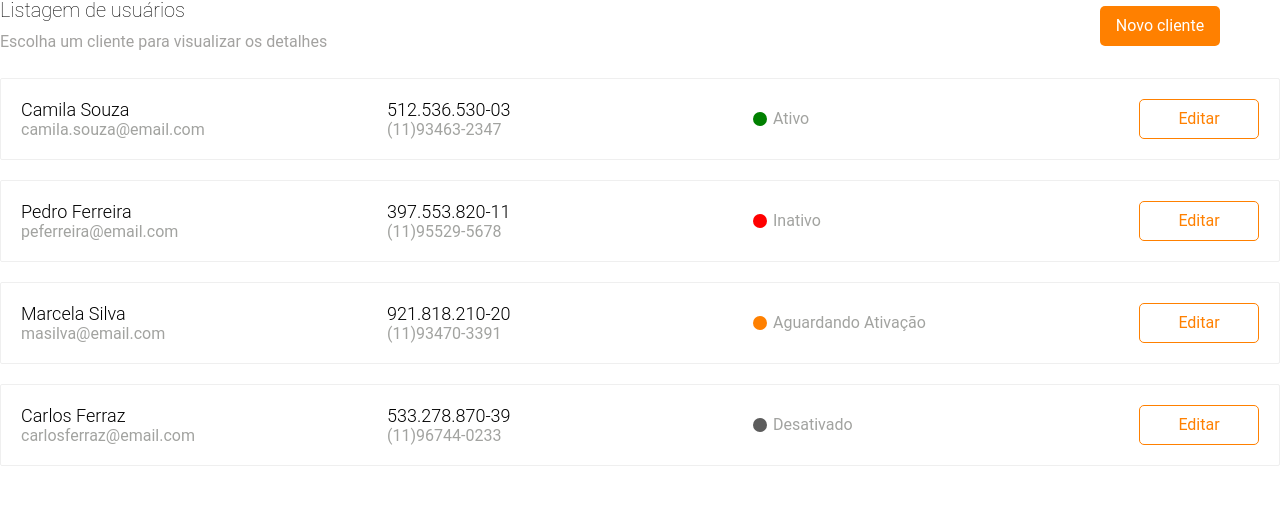
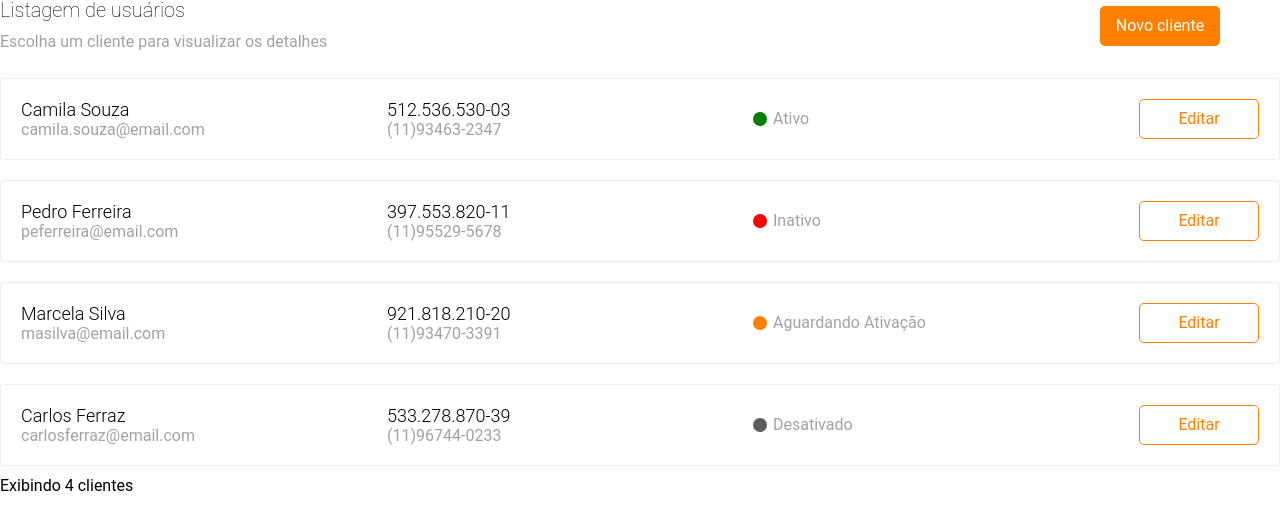
Before and after one commit to andreCaetano225/Test-FrontEndUOL, a Next.js app: page / in a window 1280 px wide. Shown: the part 284-797 px from the top of the page. Built offline with nearby package versions, Linux system fonts and the light colour scheme.

Commit message:
Adicionando localStorage

```diff
--- a/src/components/FormNewUser/index.tsx
+++ b/src/components/FormNewUser/index.tsx
@@ -27,10 +27,10 @@ export const FormNewUser = () => {
         resolver: yupResolver(schema)
     });
     const onSubmit = useCallback((data: Customers) => {
-        // setNewUser(data)
-        customersDB.push(data);
-        console.log(data);
+        customersDB.push(data)
+        localStorage.setItem("customersDB", JSON.stringify(customersDB));
         router.push("/");
+        console.log(customersDB)
     }, []);
 
     return (
--- a/src/components/ListUser/index.tsx
+++ b/src/components/ListUser/index.tsx
@@ -1,18 +1,35 @@
 import { ButtonApp } from '../ButtonApp';
 import Link from 'next/link';
 import styles from './listUser.module.scss';
-import { useEffect } from 'react';
+import { useEffect, useState } from 'react';
 import { customersDB } from '../../data/customers';
 import { StatusUser } from '../StatusUser';
+import { Customers } from '../../models/customers.model';
+
+interface ListUserProps {
+    data: Customers[];
+}
 
 
-export const ListUser = () => {
+export const ListUser = (props: ListUserProps) => {
+    const [items, setItems] = useState<Customers[]>([]);
 
+    useEffect(() => {
+        const storageItem = localStorage.getItem("customersDB")
+        const jsonItem = JSON.parse(storageItem as any)
+        if (jsonItem == null) {
+            setItems(props.data);
+
+        } else {
+            setItems(jsonItem);
+        }
+    }, [])
 
     return (
         <>
             <div>
-                {customersDB.map((x) => (
+                <div className={styles.divList}>
+                    {items.map((x) => (
                         <>
                             <div className={styles.listUserDiv}>
                                 <p>
@@ -32,8 +49,9 @@ export const ListUser = () => {
                             </div>
                         </>
                     ))}
+                    <p style={{ marginTop: '10px' }}>Exibindo {items.length} clientes</p>
                 </div>
-
+            </div>
         </>
     )
 }
--- a/src/components/ListUser/listUser.module.scss
+++ b/src/components/ListUser/listUser.module.scss
@@ -1,3 +1,12 @@
+.divList {
+    width: 100%;
+    max-width: 1320px;
+    margin: auto;
+
+    p {}
+}
+
+
 .listUserDiv {
     width: 100%;
     max-width: 1320px;
--- a/src/pages/index.tsx
+++ b/src/pages/index.tsx
@@ -1,15 +1,18 @@
 import type { NextPage } from 'next'
+import { useState } from 'react'
 import { HeaderListUser } from '../components/HeaderListUser'
 import { ListUser } from '../components/ListUser'
+import { customersDB } from '../data/customers'
 
 const Home: NextPage = () => {
+  const [data] = useState(customersDB)
   return (
     <>
       <HeaderListUser
         title='Listagem de usuários'
         subTitle='Escolha um cliente para visualizar os detalhes'
         buttonNewUser={true} />
-      <ListUser />
+      <ListUser data={customersDB} />
     </>
   )
 }
```
Lines whose indentation alone changed are shown as unchanged.
